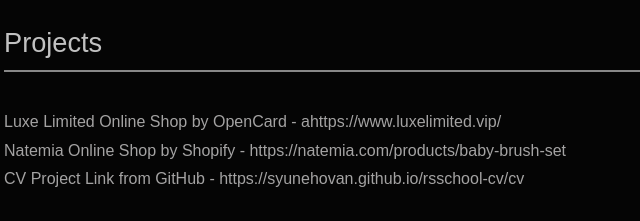
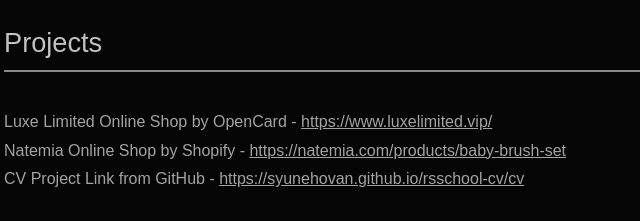
Before and after one commit to SyuneHovan/rsschool-cv, a plain HTML site: page index.html in a window 1280 px wide. Shown: the part 2752-2973 px from the top of the page, 114-754 px from the left. Drawn offline with nearby package versions, Linux system fonts and the light colour scheme.

Commit message:
fix: improve some mistakes in index.html

```diff
--- a/index.html
+++ b/index.html
@@ -215,9 +215,9 @@
               </h5>
             </div>
             <div class="projects">
-              <p>Luxe Limited Online Shop by OpenCard - ahttps://www.luxelimited.vip/</p>
-              <p>Natemia Online Shop by Shopify - https://natemia.com/products/baby-brush-set</p>
-              <p>CV Project Link from GitHub - https://syunehovan.github.io/rsschool-cv/cv</p>
+              <p>Luxe Limited Online Shop by OpenCard - <a href="https://www.luxelimited.vip/">https://www.luxelimited.vip/</a></p>
+              <p>Natemia Online Shop by Shopify - <a href="https://natemia.com/products/baby-brush-set">https://natemia.com/products/baby-brush-set</a></p>
+              <p>CV Project Link from GitHub - <a href="https://syunehovan.github.io/rsschool-cv/cv">https://syunehovan.github.io/rsschool-cv/cv</a></p>
             </div>
           </div>
         </div>
```
